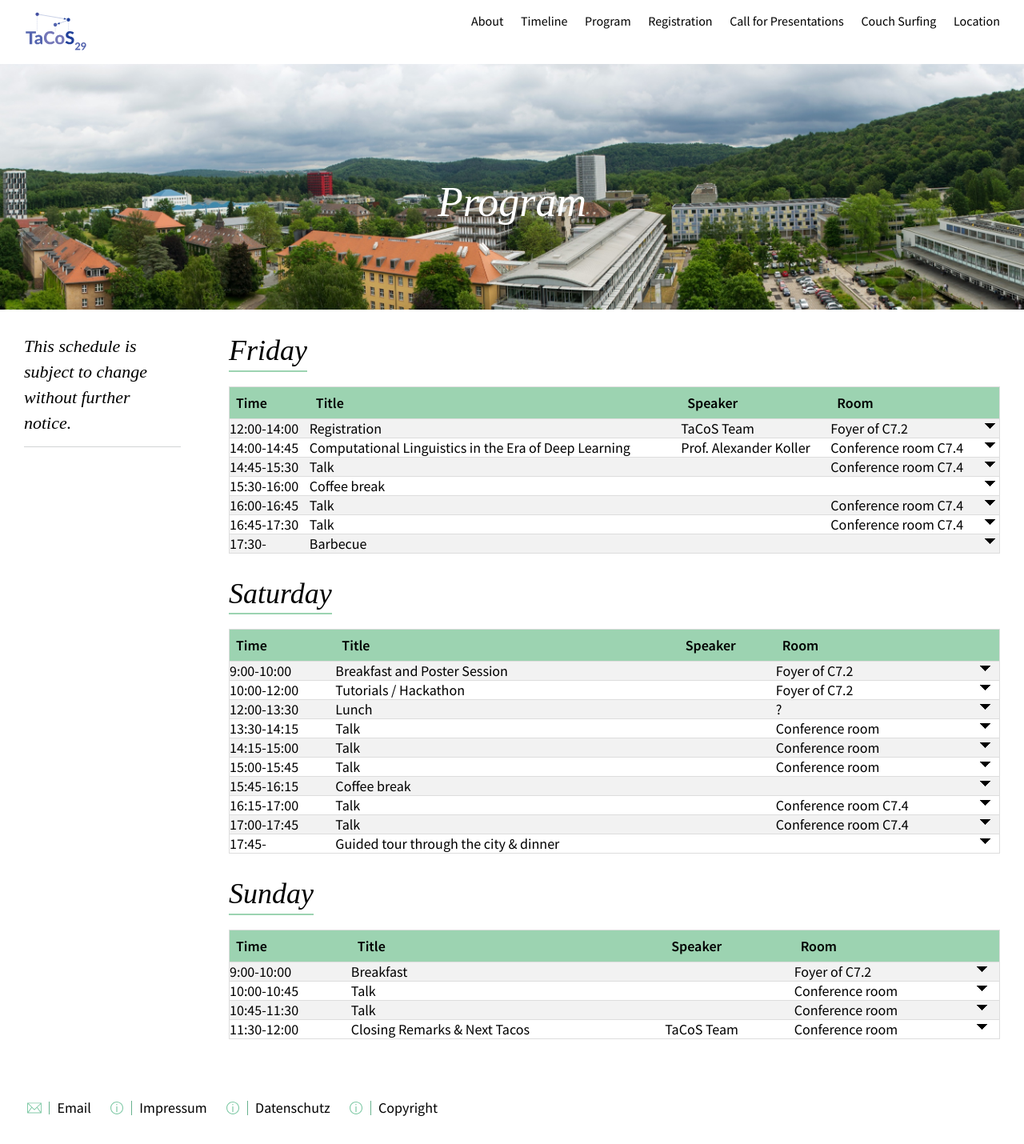
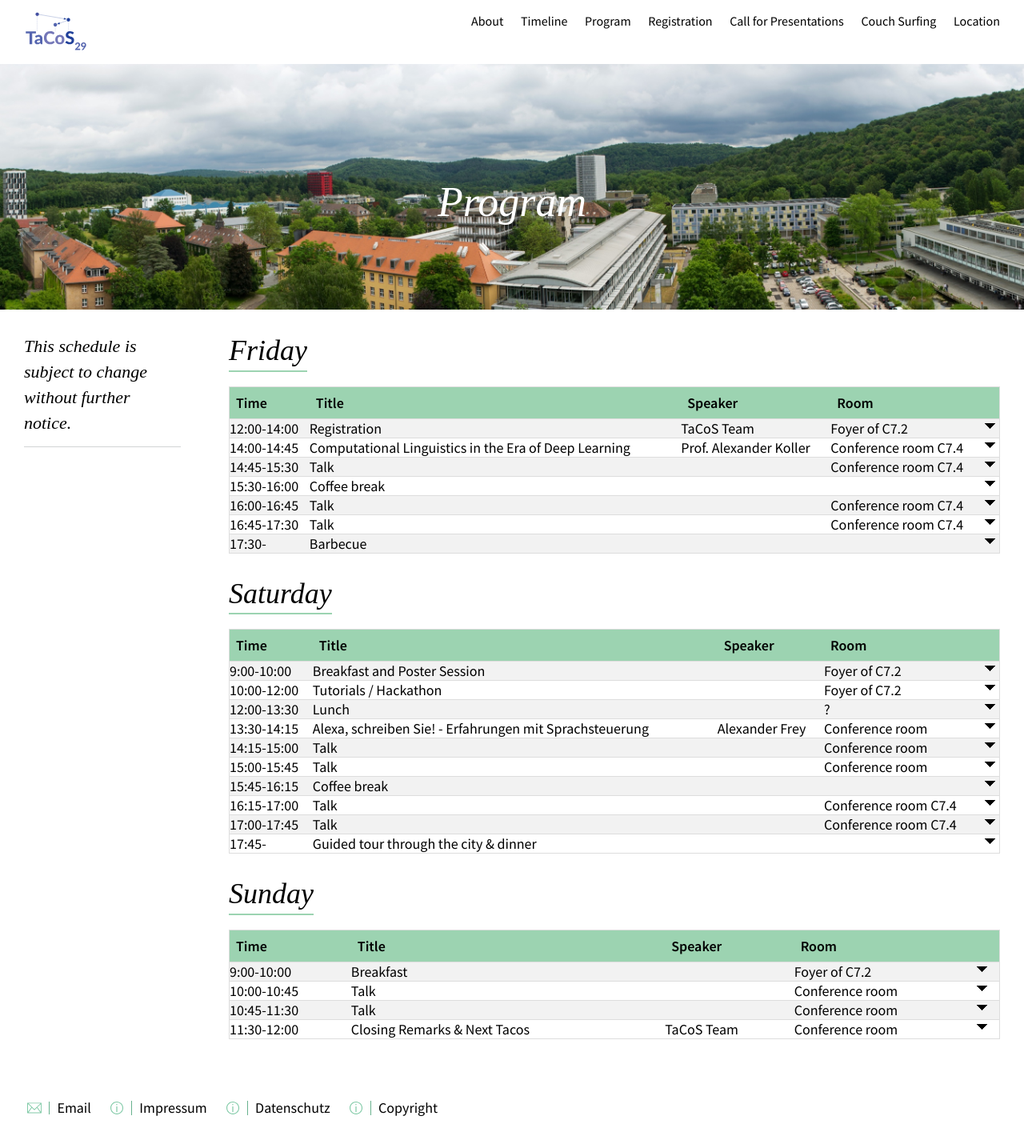
Before and after one commit to namednil/tacos29, a Jekyll site: the page built from program.html, in a window 1280 px wide. Shown: the whole page at 80% size. Built offline with Jekyll 4.4.1, drawn with Linux system fonts in a browser that asks for light colours; some web fonts are replaced.

Commit message:
first talk

```diff
--- a/_data/program_saturday.yml
+++ b/_data/program_saturday.yml
@@ -19,9 +19,9 @@
 - 4:
   time: 13:30-14:15
   room: "Conference room"
-  title: "Talk"
-  speaker: ""
-  text: ""
+  title: "Alexa, schreiben Sie! - Erfahrungen mit Sprachsteuerung"
+  speaker: "Alexander Frey"
+  text: "Ich haben einen Amazon-Alexa-Skill für einen Webshop geschrieben. Von jener Teilmenge meiner Erfahrungen, die anderen bei ihren Projekten helfen könnten, berichte ich. Wir beginnen bei der Korpus-Sammlung und enden beim Interaktionsmodell."
 - 5:
   time: 14:15-15:00
   room: "Conference room"
```
